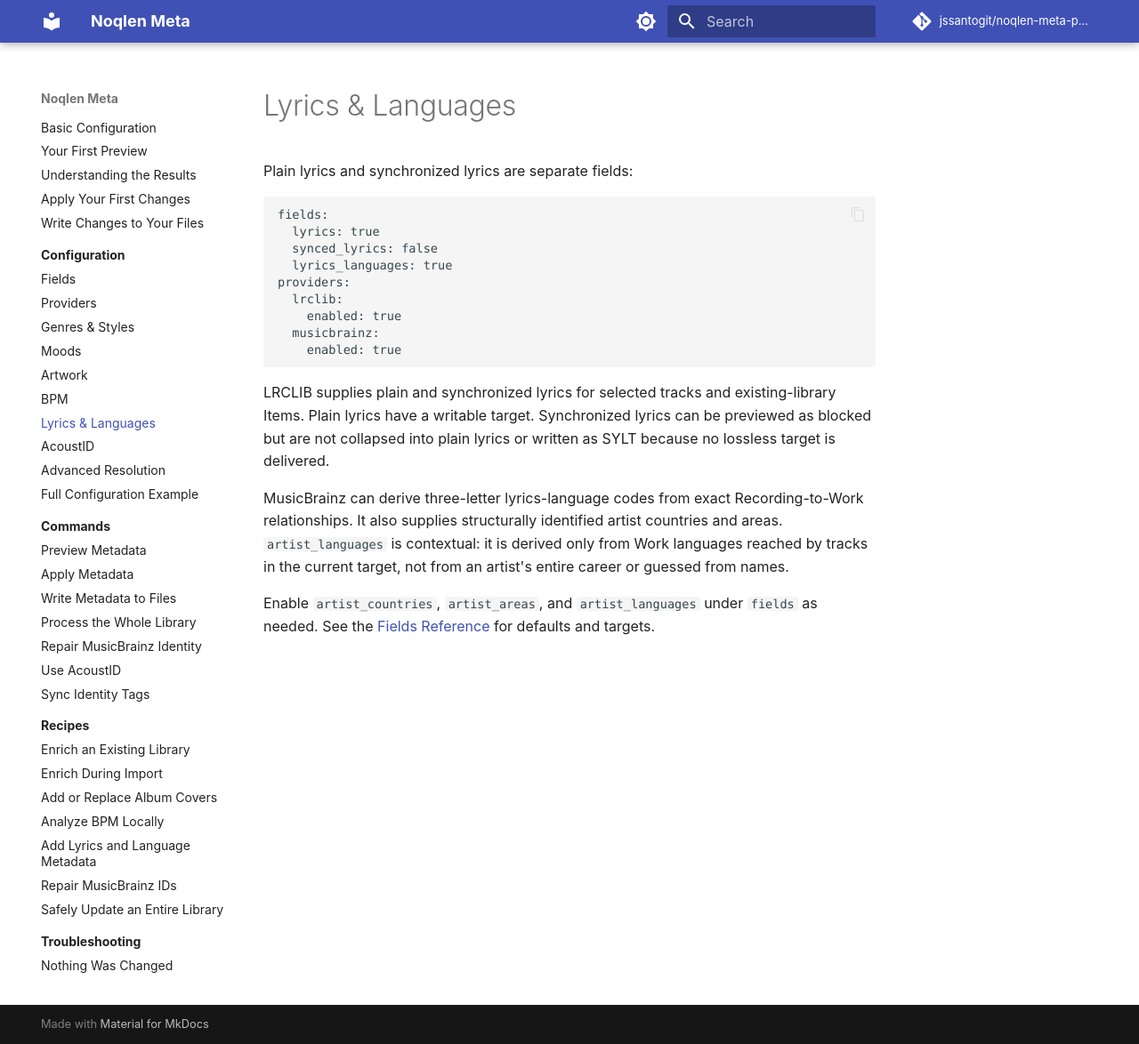
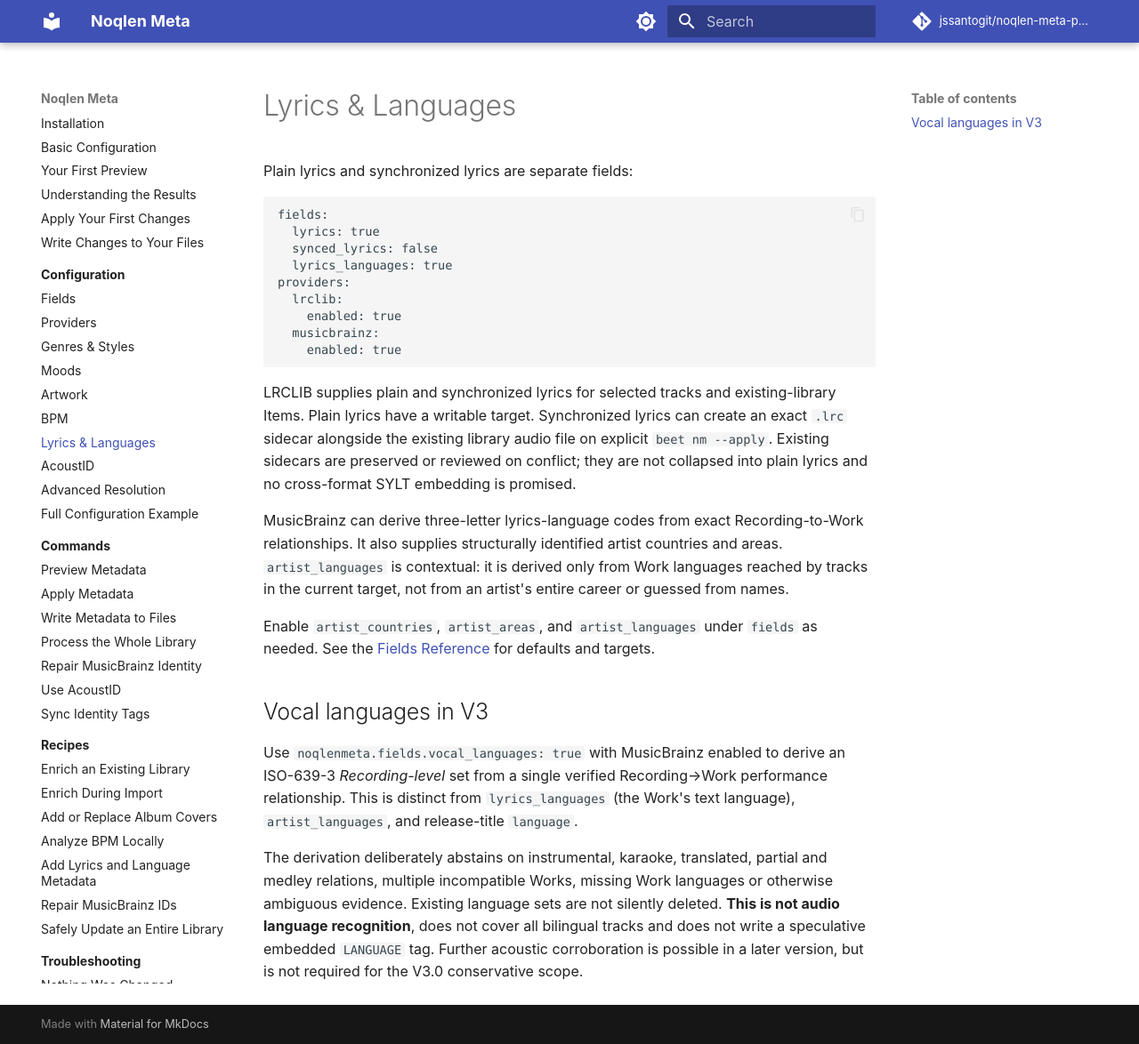
Before and after one commit to jssantogit/noqlen-meta-plugin, an MkDocs documentation site: the page built from site-docs/configuration/lyrics-languages.md, in a window 1280 px wide and 1174 px high. Shown: the whole window at 89% size. Built offline with MkDocs 1.6.1 and Material for MkDocs 9.7.7, drawn with Linux system fonts in a browser that asks for light colours; comment, search, counter and statistics services are not loaded.

Commit message:
docs(v3): align public feature guidance with accepted 3.0 scope

```diff
--- a/site-docs/configuration/lyrics-languages.md
+++ b/site-docs/configuration/lyrics-languages.md
@@ -16,8 +16,10 @@
 
 LRCLIB supplies plain and synchronized lyrics for selected tracks and
 existing-library Items. Plain lyrics have a writable target. Synchronized
-lyrics can be previewed as blocked but are not collapsed into plain lyrics or
-written as SYLT because no lossless target is delivered.
+lyrics can create an exact `.lrc` sidecar alongside the existing library audio
+file on explicit `beet nm --apply`. Existing sidecars are preserved or
+reviewed on conflict; they are not collapsed into plain lyrics and no
+cross-format SYLT embedding is promised.
 
 MusicBrainz can derive three-letter lyrics-language codes from exact
 Recording-to-Work relationships. It also supplies structurally identified
@@ -28,3 +30,19 @@
 Enable `artist_countries`, `artist_areas`, and `artist_languages` under `fields`
 as needed. See the [Fields Reference](../technical-reference/fields.md) for
 defaults and targets.
+
+
+## Vocal languages in V3
+
+Use `noqlenmeta.fields.vocal_languages: true` with MusicBrainz enabled to
+derive an ISO-639-3 *Recording-level* set from a single verified Recording→Work
+performance relationship. This is distinct from `lyrics_languages` (the Work's
+text language), `artist_languages`, and release-title `language`.
+
+The derivation deliberately abstains on instrumental, karaoke, translated,
+partial and medley relations, multiple incompatible Works, missing Work
+languages or otherwise ambiguous evidence. Existing language sets are not
+silently deleted. **This is not audio language recognition**, does not cover all
+bilingual tracks and does not write a speculative embedded `LANGUAGE` tag.
+Further acoustic corroboration is possible in a later version, but is not
+required for the V3.0 conservative scope.
```
